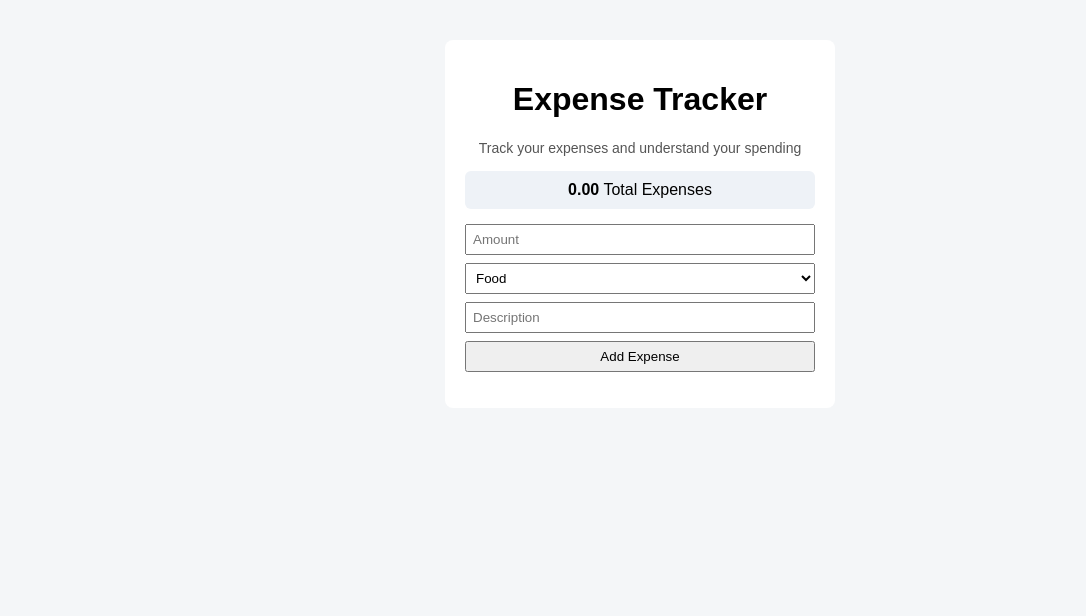
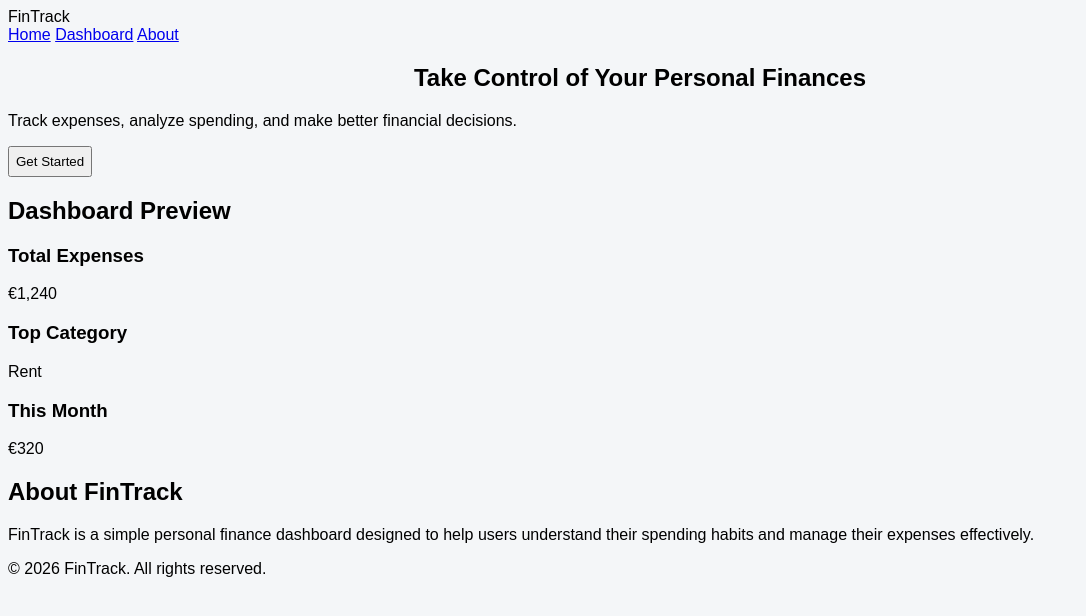
Before and after one commit to bagheriansoodeh-lab/personal-expense-tracker, a plain HTML site: page index.html in a window 1280 px wide. Shown: the whole page, without its empty margins (0-1086 px from the left). Drawn offline with Linux system fonts and the light colour scheme.

Commit message:
Add product website layout and sections

```diff
--- a/index.html
+++ b/index.html
@@ -2,37 +2,63 @@
 <html lang="en">
 <head>
   <meta charset="UTF-8">
-  <title>Personal Expense Tracker</title>
+  <title>FinTrack – Personal Finance Dashboard</title>
   <link rel="stylesheet" href="style.css">
 </head>
 <body>
 
-  <div class="container">
-    <h1>Expense Tracker</h1>
-    <p class="subtitle">Track your expenses and understand your spending</p>
+  <!-- HEADER -->
+  <header class="header">
+    <div class="logo">FinTrack</div>
+    <nav>
+      <a href="#">Home</a>
+      <a href="#dashboard">Dashboard</a>
+      <a href="#about">About</a>
+    </nav>
+  </header>
 
-    <div class="summary">
-      <div>
-        <strong id="totalAmount">0</strong>
-        <span>Total Expenses</span>
+  <!-- HERO SECTION -->
+  <section class="hero">
+    <h1>Take Control of Your Personal Finances</h1>
+    <p>Track expenses, analyze spending, and make better financial decisions.</p>
+    <button>Get Started</button>
+  </section>
+
+  <!-- DASHBOARD PREVIEW -->
+  <section id="dashboard" class="dashboard">
+    <h2>Dashboard Preview</h2>
+
+    <div class="cards">
+      <div class="card">
+        <h3>Total Expenses</h3>
+        <p class="amount">€1,240</p>
+      </div>
+
+      <div class="card">
+        <h3>Top Category</h3>
+        <p class="amount">Rent</p>
+      </div>
+
+      <div class="card">
+        <h3>This Month</h3>
+        <p class="amount">€320</p>
       </div>
     </div>
+  </section>
 
-    <div class="form">
-      <input type="number" id="amountInput" placeholder="Amount">
-      <select id="categoryInput">
-        <option value="Food">Food</option>
-        <option value="Rent">Rent</option>
-        <option value="Transport">Transport</option>
-        <option value="Other">Other</option>
-      </select>
-      <input type="text" id="descriptionInput" placeholder="Description">
-      <button onclick="addExpense()">Add Expense</button>
-    </div>
+  <!-- ABOUT -->
+  <section id="about" class="about">
+    <h2>About FinTrack</h2>
+    <p>
+      FinTrack is a simple personal finance dashboard designed to help users
+      understand their spending habits and manage their expenses effectively.
+    </p>
+  </section>
 
-    <ul id="expenseList"></ul>
-  </div>
+  <!-- FOOTER -->
+  <footer class="footer">
+    <p>© 2026 FinTrack. All rights reserved.</p>
+  </footer>
 
-  <script src="script.js"></script>
 </body>
 </html>
```
